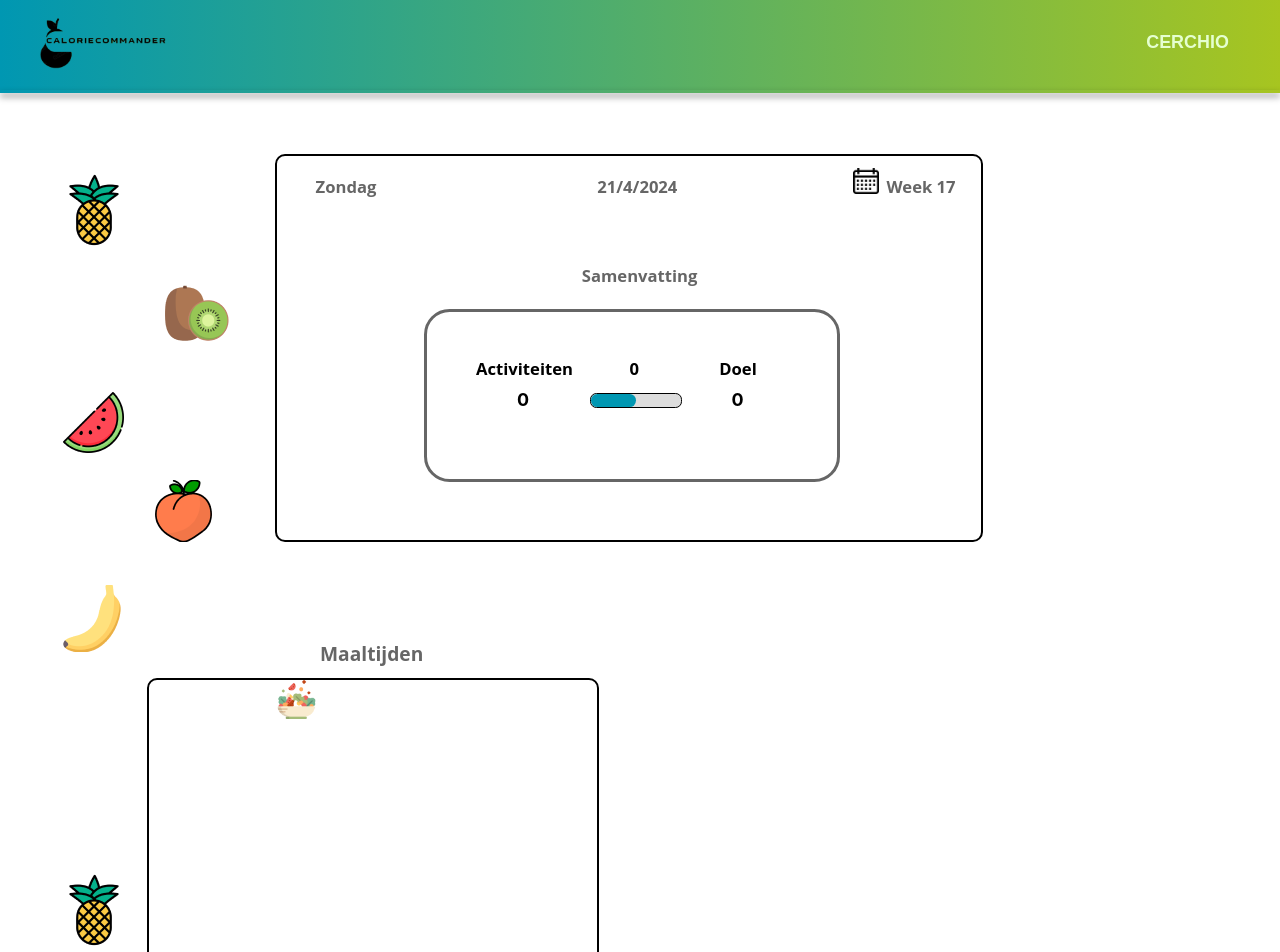
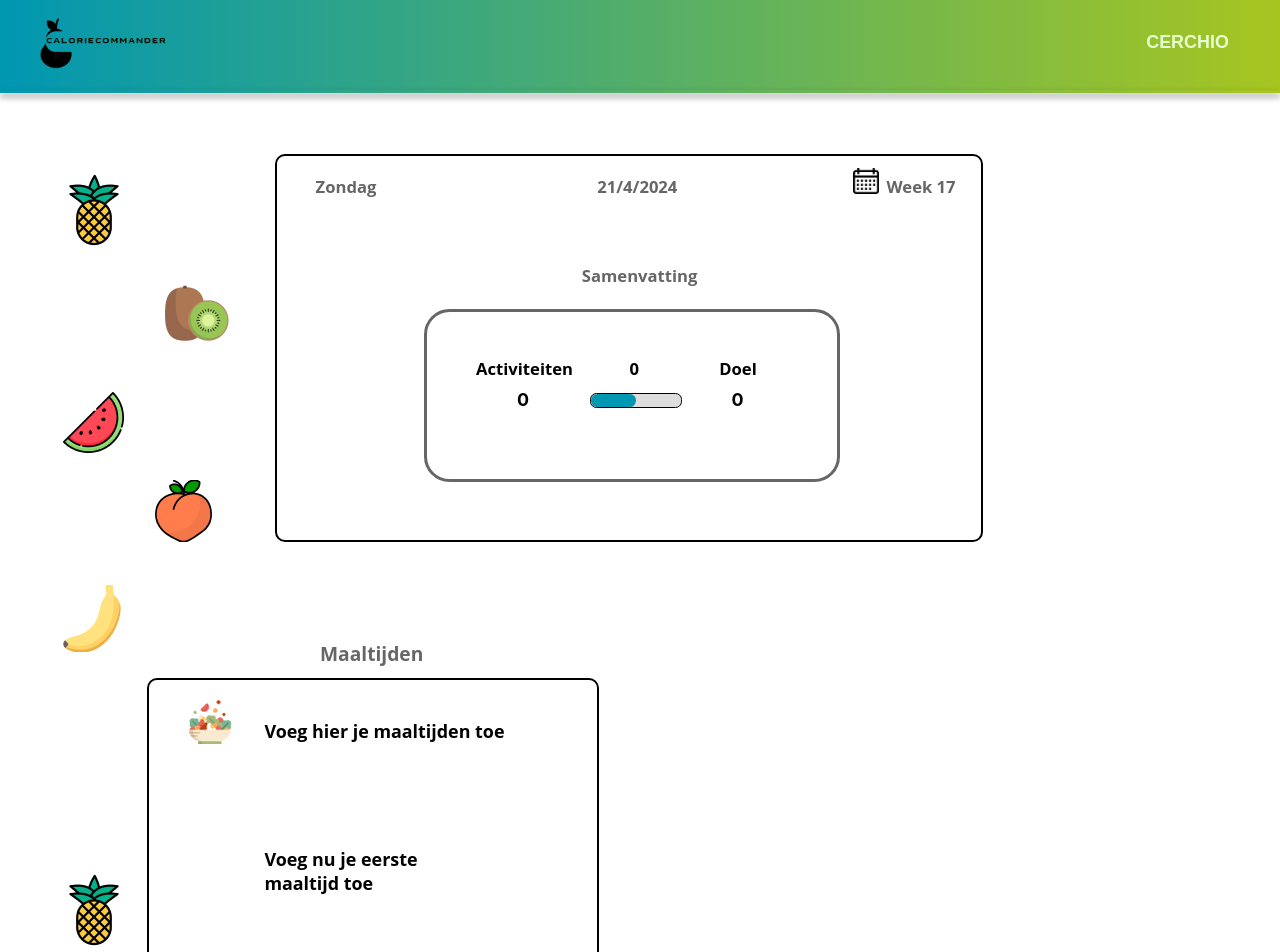
Before and after one commit to CalorieCommander/frontend, a React (Create React App) app in the folder app/: page /Dagoverzicht in a window 1280 px wide. Shown: the top 952 px of the page. Built offline with nearby package versions, Linux system fonts and the light colour scheme.

Commit message:
update
update

```diff
--- a/app/src/pages/Dagoverzicht.css
+++ b/app/src/pages/Dagoverzicht.css
@@ -172,7 +172,32 @@
 
 .dag-salad {
   position: absolute;
-  width: 3vw;
-  height: 3vw;
-  left: 10vw;
+  width: 3.5vw;
+  height: 3.5vw;
+  left: 3vw;
+  top: 1.5vw;
 }
+
+.dag-maaltijd-toevoeg {
+  position: absolute;
+  font-family: 'Open Sans', sans-serif;
+  font-weight: bold;
+  color: black;
+  font-size: 1.4vw;
+  left: 9vw;
+  top: 3vw;
+}
+
+.dag-maaltijd-text {
+  position: absolute;
+  font-family: 'Open Sans', sans-serif;
+  font-weight: bold;
+  color: black;
+  font-size: 1.4vw;
+  left: 9vw;
+  top: 13vw;
+}
+
+.dag-maaltijd-text > br {
+  margin-left: -2vw; /* Pas deze waarde aan zoals gewenst */
+}
--- a/app/src/pages/Dagoverzicht.js
+++ b/app/src/pages/Dagoverzicht.js
@@ -81,6 +81,11 @@ const Dagoverzicht = () => {
       <div className="dag-maaltijd">Maaltijden</div>
       <div className="dag-middle-border">
         <img src={salad} alt="salad" className="dag-salad" />
+        <div className="dag-maaltijd-toevoeg">Voeg hier je maaltijden toe</div>
+        <div className="dag-maaltijd-text">
+          Voeg nu je eerste
+          <br /> maaltijd toe
+        </div>
       </div>
     </div>
   );
```
